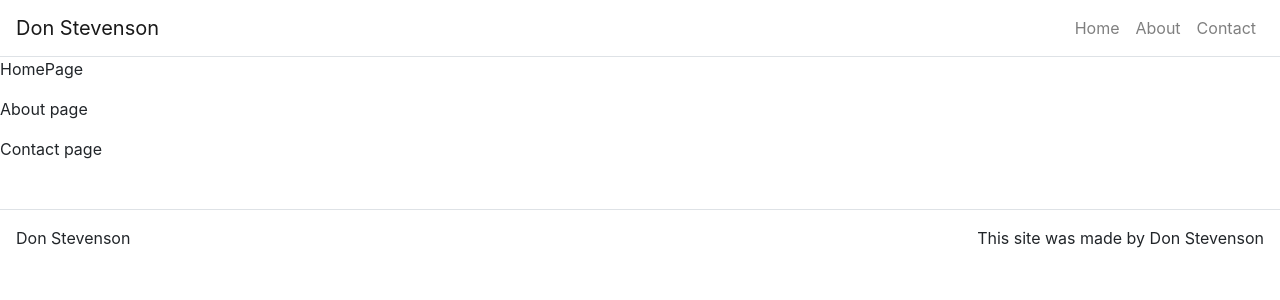
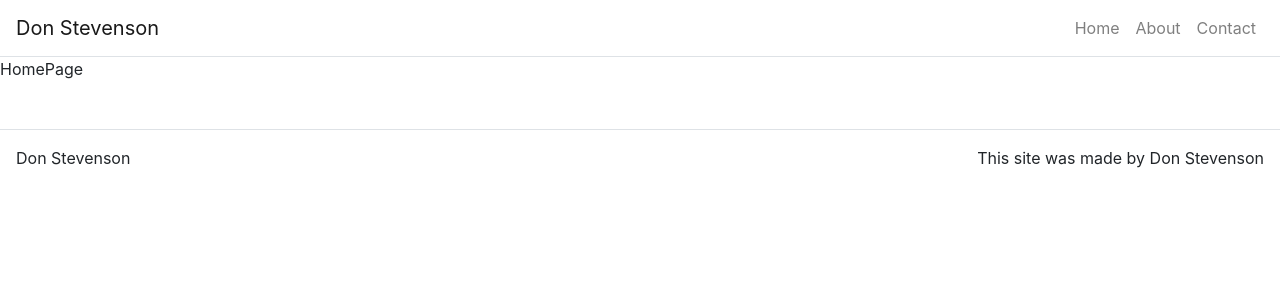
Before and after one commit to Don-Stevenson/personalWebsite, a React (Create React App) app: page / in a window 1280 px wide. Shown: the top 300 px of the page. Built offline with nearby package versions, Linux system fonts and the light colour scheme.

Commit message:
routes work

```diff
--- a/src/App.js
+++ b/src/App.js
@@ -67,26 +67,12 @@ class App extends React.Component {
             )}
           />
           <Route
-            path="/"
-            exact
-            render={() => (
-              <AboutPage
-                title={this.state.home.title}
-                subTitle={this.state.home.subTitle}
-                text={this.state.home.text}
-              />
-            )}
+            path="/about"
+            render={() => <AboutPage title={this.state.about.title} />}
           />
           <Route
-            path="/"
-            exact
-            render={() => (
-              <ContactPage
-                title={this.state.home.title}
-                subTitle={this.state.home.subTitle}
-                text={this.state.home.text}
-              />
-            )}
+            path="/contact"
+            render={() => <ContactPage title={this.state.contact.title} />}
           />
           <Footer></Footer>
         </Container>
```
